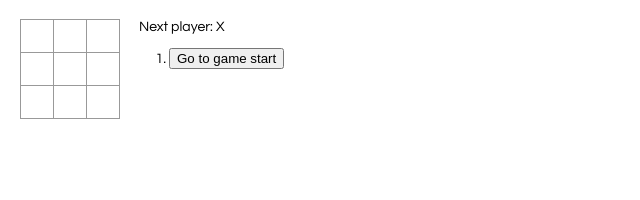
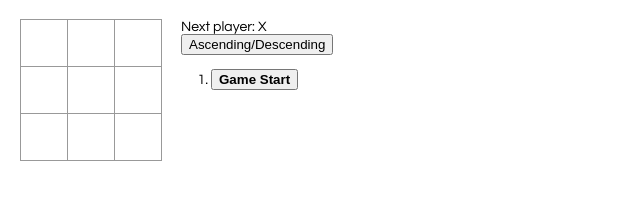
Before and after one commit to coleac/tic-tac, a React app: page / in a window 1280 px wide. Shown: the whole page, without its empty margins (0-640 px from the left). Built offline with nearby package versions, Linux system fonts and the light colour scheme.

Commit message:
Improvements

```diff
--- a/package.json
+++ b/package.json
@@ -2,7 +2,9 @@
   "name": "my-tic-tac-toe",
   "version": "0.1.0",
   "private": true,
+  "homepage": "https://coleac.github.io/tic-tac/",
   "dependencies": {
+    "gh-pages": "^1.2.0",
     "react": "^16.4.1",
     "react-dom": "^16.4.1",
     "react-scripts": "1.1.4"
@@ -11,6 +13,8 @@
     "start": "react-scripts start",
     "build": "react-scripts build",
     "test": "react-scripts test --env=jsdom",
+    "predeploy": "npm run build",
+    "deploy": "gh-pages -d build",
     "eject": "react-scripts eject"
   }
 }
--- a/src/index.css
+++ b/src/index.css
@@ -21,15 +21,15 @@ ol, ul {
   background: #fff;
   border: 1px solid #999;
   float: left;
-  font-size: 24px;
+  font-size: 36px;
   font-weight: bold;
-  line-height: 34px;
-  height: 34px;
+  line-height: 48px;
+  height: 48px;
   margin-right: -1px;
   margin-top: -1px;
   padding: 0;
   text-align: center;
-  width: 34px;
+  width: 48px;
 }
 
 .square:focus {
--- a/src/index.js
+++ b/src/index.js
@@ -6,8 +6,8 @@ import './index.css';
 *  takes props as input and returns what should be rendered
 */
 function Square(props) {
-	return (
-		<button className="square" onClick={props.onClick}>
+	return(
+		<button className="square" style={props.color} onClick={props.onClick}>
 			{props.value}
 		</button>
 	);
@@ -15,34 +15,52 @@ function Square(props) {
 
 class Board extends React.Component {
 	renderSquare(i) {
-		return (
+		const winnerSquares = calculateWinnerSquares(this.props.squares);
+		if (winnerSquares) {
+			if (i === winnerSquares[0] || i === winnerSquares[1] || i === winnerSquares[2]) {
+				return(
 					<Square
+						key={i}
+						value={this.props.squares[i]}
+						color={{backgroundColor:'yellow'}}
+						onClick={() => this.props.onClick(i)}
+					/>
+				);
+			}
+			else {
+				return(
+					<Square
+						key={i}
+						value={this.props.squares[i]}
+						onClick={() => this.props.onClick(i)}
+					/>
+				);
+			}
+		}
+		else {
+			return(
+				<Square
+					key={i}
 					value={this.props.squares[i]}
 					onClick={() => this.props.onClick(i)}  //function(){} replaced w/ arrow function syntax
 				/>
 			);
 		}
+	}
+	//Challenge 3: Use two loops to make the squares instead of hard-coding them
+	render() {
+		let i,j,row=[], board=[];
+		for (i = 0; i < 3; i++) {
+			for (j=0; j < 3; j++) {
+				row.push(this.renderSquare(j + (i * 3)));
+			};
+			board.push(<div key={i} className="board-row">{row}</div>);
+			row = [];
+		}
+		return(
+			<div> {board} </div>
+		);
 
-	render() {
-		return(
-			<div>
-				<div className="board-row">
-				{this.renderSquare(0)}
-				{this.renderSquare(1)}
-				{this.renderSquare(2)}
-				</div>
-				<div className="board-row">
-				{this.renderSquare(3)}
-				{this.renderSquare(4)}
-				{this.renderSquare(5)}
-				</div>
-				<div className="board-row">
-				{this.renderSquare(6)}
-				{this.renderSquare(7)}
-				{this.renderSquare(8)}
-				</div>
-			</div>
-		);
 	}
 }
 
@@ -54,6 +72,10 @@ class Game extends React.Component {
 			history: [{
 				squares: Array(9).fill(null)
 			}],
+			moves: [
+				'Game Start'
+			],
+			ascending: true,
 			stepNumber: 0,
 			xIsNext: true,
 		};
@@ -61,16 +83,38 @@ class Game extends React.Component {
 
 	handleClick(i) {
 		const history = this.state.history.slice(0, this.state.stepNumber + 1);
+		let moves = this.state.moves.slice(0,this.state.stepNumber + 1);
 		const current = history[history.length-1];
 		const squares = current.squares.slice();
 		if (calculateWinner(squares) || squares[i]) {
 			return;
 		}
+
 		squares[i] = this.state.xIsNext ? 'X' : 'O';
+
+		//CHALLENGE 1: Display (x,y) location in moves history list
+		let x,y;
+			if (i > 5){
+				x = i - 5;
+				y = 1;
+			}
+			else if (i > 2){
+				x = i - 2;
+				y = 2;
+			}
+			else{
+				x = i + 1;
+				y = 3;
+			}
+
+		const desc = squares[i] + ' takes square (' + x + ',' + y + ')';
+		moves.push(desc);
 		this.setState({
 			history: history.concat([{
 				squares: squares
 			}]),
+			moves: moves,
+			ascending: this.state.ascending,
 			stepNumber: history.length,
 			xIsNext: !this.state.xIsNext,
 		});
@@ -83,27 +127,51 @@ class Game extends React.Component {
 		});
 	}
 
+	//CHALLENGE 4: Ascending/Descending Button
+	toggle() {
+		this.setState({
+			ascending: !this.state.ascending
+		});
+	}
+
 	render() {
 		const history = this.state.history;
 		const current = history[this.state.stepNumber];
 		const winner = calculateWinner(current.squares);
 
-		const moves = history.map((step, move) => {
-			const desc = move ?
-				'Go to move #' + move :
-				'Go to game start';
+		//CHALLENGE 2: Bold currently selected item in the move list
+		let moves = this.state.moves.map((step, move) => {
+			if (move === this.state.stepNumber) {
 				return(
 					<li key={move}>
-					<button onClick={() => this.jumpTo(move)}>{desc}</button>
+						<button style={{fontWeight:'bold'}} onClick={() => this.jumpTo(move)}>{step}</button>
 					</li>
 				);
+			}
+			else {
+				return(
+					<li key={move}>
+						<button style={{fontWeight:'normal'}} onClick={() => this.jumpTo(move)}>{step}</button>
+					</li>
+				);
+			}
+
 		});
+
+		if (!this.state.ascending) {
+			moves.reverse();
+		}
 
 		let status;
 		if (winner) {
-			status = 'Winner: ' + winner;
+			status = 'WINNER: ' + winner;
 		}
-		else{
+		//CHALLENGE 6: DRAW message when no one wins
+		else if (this.state.stepNumber === 9) {
+			console.log(this.state.stepNumber);
+			status = 'DRAW';
+		}
+		else {
 			status = 'Next player: ' + (this.state.xIsNext ? 'X' : 'O');
 		}
 
@@ -117,6 +185,7 @@ class Game extends React.Component {
 				</div>
 				<div className="game-info">
 					<div>{status}</div>
+					<button className="re-order" onClick={() => this.toggle()}>Ascending/Descending</button>
 					<ol>{moves}</ol>
 				</div>
 			</div>
@@ -144,6 +213,27 @@ function calculateWinner(squares) {
 	return null;
 }
 
+//CHALLENGE 5: Highlight winning squares
+function calculateWinnerSquares(squares) {
+	const lines = [
+		[0, 1, 2],
+		[3, 4, 5],
+		[6, 7, 8],
+		[0, 3, 6],
+		[1, 4, 7],
+		[2, 5, 8],
+		[0, 4, 8],
+		[2, 4, 6],
+	];
+	for (let i = 0; i < lines.length; i++) {
+		const [a, b, c] = lines[i];
+		if (squares[a] && squares[a] === squares[b] && squares[a] === squares[c]) { //truthy
+			return [a, b, c];
+		}
+	}
+	return null;
+}
+
 // ===================================================
 
 ReactDOM.render(
```
Also changed, not shown: 1 other file. Lines whose indentation alone changed are shown as unchanged.
